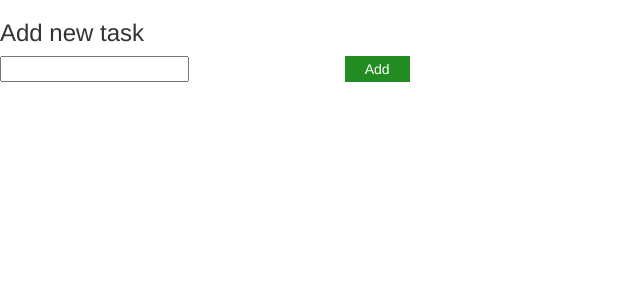
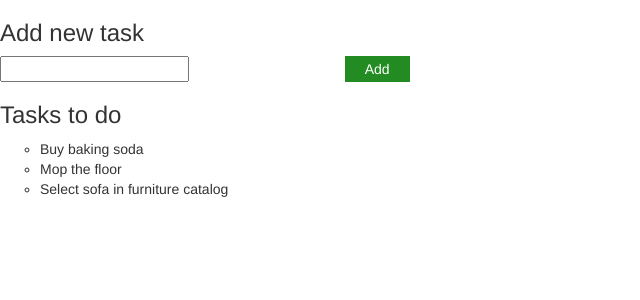
Before and after one commit to KolosUK/JSPCamp, an Angular app: page / in a window 1280 px wide. Shown: the top 300 px of the page, without its empty margins (0-640 px from the left). Built offline with nearby package versions, Linux system fonts and the light colour scheme.

Commit message:
tasks-to-do-list component

```diff
--- a/src/app/app.component.html
+++ b/src/app/app.component.html
@@ -1,2 +1,3 @@
 <h3>Add new task</h3>
 <app-new-item-add></app-new-item-add>
+<app-tasks-to-do-list></app-tasks-to-do-list>
--- a/src/app/servers/servers.component.ts
+++ /dev/null
@@ -1,12 +0,0 @@
-import { Component, OnInit } from '@angular/core';
-
-@Component({
-  selector: 'app-servers',
-  templateUrl: './servers.component.html',
-  styleUrls: ['./servers.component.css']
-})
-export class ServersComponent implements OnInit {
-  constructor() {}
-
-  ngOnInit(): void {}
-}
--- /dev/null
+++ b/src/app/tasks-to-do-list/tasks-to-do-list.component.css
@@ -0,0 +1,3 @@
+.tasks__list {
+  list-style: circle;
+}
--- /dev/null
+++ b/src/app/tasks-to-do-list/tasks-to-do-list.component.html
@@ -0,0 +1,8 @@
+<div class="tasks__container">
+    <h3 class="container-name">Tasks to do</h3>
+    <ul class="tasks__list">
+        <li class="tasks__list-item">Buy baking soda</li>
+        <li class="tasks__list-item">Mop the floor</li>
+        <li class="tasks__list-item">Select sofa in furniture catalog</li>
+    </ul>
+</div>
--- /dev/null
+++ b/src/app/tasks-to-do-list/tasks-to-do-list.component.ts
@@ -0,0 +1,12 @@
+import { Component, OnInit } from '@angular/core';
+
+@Component({
+  selector: 'app-tasks-to-do-list',
+  templateUrl: './tasks-to-do-list.component.html',
+  styleUrls: ['./tasks-to-do-list.component.css']
+})
+export class TasksToDoListComponent implements OnInit {
+  constructor() {}
+
+  ngOnInit(): void {}
+}
```
Also changed, not shown: src/app/app.module.ts (+4 -4 lines), src/app/new-item/new-item.component.css (renamed from src/app/newItem/new-item.component.css), src/app/new-item/new-item.component.html (renamed from src/app/newItem/new-item.component.html), src/app/new-item/new-item.component.ts (renamed from src/app/newItem/new-item.component.ts), src/app/servers/servers.component.css (deleted), src/app/servers/servers.component.html (deleted), 2 other files (tests, documents, lock files or other folders).
